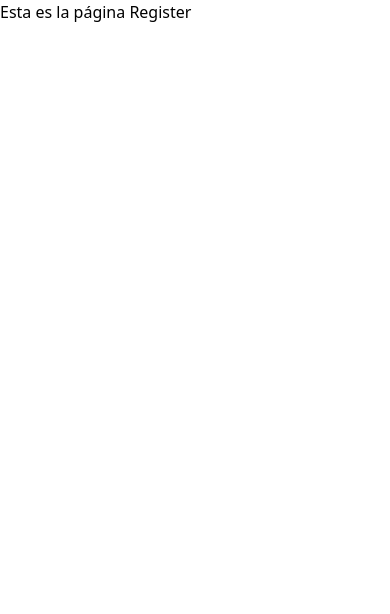
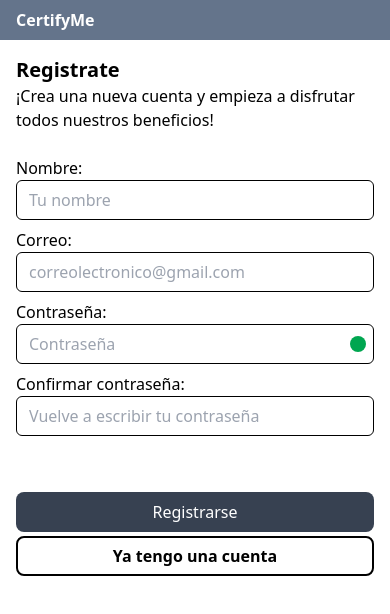
Before and after one commit to No-Country/s9-01-t-php-react, a React (Vite) app in the folder frontend/: page /register in a window 390 px wide. Shown: the top 614 px of the page. Built offline with nearby package versions, Linux system fonts and the light colour scheme; no server answers.

Commit message:
added component Register and httpRecuest file

```diff
--- a/frontend/src/pages/register.jsx
+++ b/frontend/src/pages/register.jsx
@@ -1,8 +1,182 @@
+import { useEffect, useState } from "react";
+import { postRequest } from "../services/httpRequest";
+import { useNavigate } from "react-router-dom";
+
 const Register = () => {
+  const [confirmPass, setConfirmPass] = useState("");
+  const [isVisiblePass, setIsVisiblePass] = useState("password");
+  const [isNotValid, setIsNotValid] = useState(true);
+  const [isLoading, setIsLoading] = useState(false);
+
+  const [userRegister, setUserRegister] = useState({
+    name: "",
+    email: "",
+    password: ""
+  });
+  const navigate = useNavigate();
+
+  const handleChange = e => {
+    setUserRegister({ ...userRegister, [e.target.id]: e.target.value });
+  };
+
+  const handleConfirmPassChange = e => {
+    setConfirmPass(e.target.value);
+    setIsNotValid(isValid());
+  };
+
+  const handleSubmit = e => {
+    e.preventDefault();
+
+    setUserRegister({
+      name: "",
+      email: "",
+      password: ""
+    });
+    registerUser();
+    setConfirmPass("");
+  };
+
+  const registerUser = async () => {
+    try {
+      setIsLoading(true);
+      let response = await postRequest(userRegister, "/api/v1/users");
+
+      const userRegitered = response?.data.user;
+      if (userRegitered?.name) {
+        let name = userRegitered.name;
+        let email = userRegitered.email;
+        setIsLoading(false);
+        alert(`${name} registrado exitosamente con e-mail ${email}`);
+        navigate("/login");
+      }
+    } catch (error) {
+      console.log(error);
+    }
+  };
+
+  const isValid = () => {
+    const password = userRegister.password;
+    if (password === "") return true;
+    if (password === confirmPass) return false;
+    return true;
+  };
+
+  useEffect(() => {
+    setIsNotValid(isValid());
+  }, [userRegister.password, confirmPass]);
+
   return (
-    <div>
-      <p>Esta es la página Register</p>
-    </div>
+    <>
+      <div className="flex items-center px-4 w-full h-10 bg-slate-500">
+        <p className="text-white font-bold">CertifyMe</p>
+      </div>
+      <div className="flex justify-center w-full min-h-screen md:min-h-full p-4">
+        <div className="w-full max-w-[25rem] md:border md:rounded-lg md:p-4">
+          <h1 className=" font-bold text-xl">Registrate</h1>
+          <p className=" text-base">
+            ¡Crea una nueva cuenta y empieza a disfrutar todos nuestros beneficios!
+          </p>
+          <form onSubmit={handleSubmit} className="flex flex-col justify-between w-full">
+            <div>
+              <div className="flex flex-col mt-4">
+                <label htmlFor="name" className="font-medium mt-2">
+                  Nombre:
+                </label>
+                <input
+                  type="text"
+                  id="name"
+                  value={userRegister.name}
+                  placeholder="Tu nombre"
+                  onChange={handleChange}
+                  className="w-full h-10 rounded-md border border-black 2 p-3 focus:outline-none focus:border-2"
+                  required
+                />
+              </div>
+
+              <div className="flex flex-col">
+                <label htmlFor="email" className="font-medium mt-2">
+                  Correo:
+                </label>
+                <input
+                  type="email"
+                  id="email"
+                  value={userRegister.email}
+                  placeholder="correolectronico@gmail.com"
+                  onChange={handleChange}
+                  className="w-full h-10 rounded-md border border-black p-3 focus:outline-none focus:border-2"
+                  required
+                />
+              </div>
+
+              <div className="flex flex-col">
+                <label htmlFor="password" className="font-medium mt-2">
+                  Contraseña:
+                </label>
+                <div className=" relative">
+                  <input
+                    type={isVisiblePass}
+                    id="password"
+                    value={userRegister.password}
+                    placeholder="Contraseña"
+                    onChange={handleChange}
+                    className="w-full h-10 rounded-md border border-black p-3 focus:outline-none focus:border-2"
+                    required
+                  />
+                  {isVisiblePass === "password" ? (
+                    <div
+                      className="absolute w-4 h-4 bg-green rounded-full top-3 right-2 text-xl cursor-pointer"
+                      onClick={() => setIsVisiblePass("text")}
+                    />
+                  ) : (
+                    <div
+                      className="absolute w-4 h-4 bg-red rounded-full top-3 right-2 text-xl cursor-pointer"
+                      onClick={() => setIsVisiblePass("password")}
+                    />
+                  )}
+                </div>
+              </div>
+
+              <div className="flex flex-col">
+                <label htmlFor="confirmPass" className="font-medium mt-2">
+                  Confirmar contraseña:
+                </label>
+                <input
+                  type={isVisiblePass}
+                  id="confirmPass"
+                  value={confirmPass}
+                  placeholder="Vuelve a escribir tu contraseña"
+                  onChange={handleConfirmPassChange}
+                  className="w-full h-10 rounded-md border border-black p-3 focus:outline-none focus:border-2"
+                />
+              </div>
+            </div>
+            <div className="flex flex-col w-full mt-10">
+              <button
+                type="submit"
+                disabled={isNotValid}
+                className={`w-full h-10 ${
+                  isNotValid ? "bg-gray-700" : " bg-blue-500"
+                } text-white p-2  rounded-lg mt-4`}
+              >
+                {isLoading ? (
+                  <div className="flex items-center justify-center">
+                    <div className="border-2 border-white border-t-ligthblue rounded-full w-5 h-5 animate-spin"></div>
+                  </div>
+                ) : (
+                  "Registrarse"
+                )}
+              </button>
+              <button
+                type="submit"
+                className={` flex items-center justify-center w-full h-10 border-2 border-black text-black p-2 font-bold rounded-lg mt-1`}
+              >
+                Ya tengo una cuenta
+              </button>
+            </div>
+          </form>
+        </div>
+      </div>
+    </>
   );
 };
 
--- /dev/null
+++ b/frontend/src/services/httpRequest.js
@@ -0,0 +1,54 @@
+import axios from "axios";
+// import { useLocalStorage } from "../hooks/useLocalStorage";
+
+const URL = import.meta.env.VITE_API_URL;
+
+const getToken = () => {
+  const { token } = localStorage.getItem("auth") || "";
+  const Authorization = token && `Bearer ${token}`;
+  return Authorization;
+};
+
+export const postRequest = async (dataSend, endpoint) => {
+  try {
+    const { data } = await axios.post(URL + endpoint, dataSend, {
+      headers: {
+        "Content-Type": "application/json",
+        Accept: "application/json",
+        Authorization: getToken()
+      }
+    });
+
+    return data;
+  } catch (error) {
+    if (axios.isAxiosError(error)) {
+      throw new Error(error.message);
+    } else {
+      console.log(error);
+      return "An unexpected error occurred";
+    }
+  }
+};
+
+export const getRequest = async endpoint => {
+  try {
+    const { data } = await axios.get(URL + endpoint, {
+      headers: {
+        "Content-Type": "application/json",
+        Accept: "application/json",
+        Authorization: getToken()
+      }
+    });
+
+    return data;
+  } catch (error) {
+    if (axios.isAxiosError(error)) {
+      console.log("error message: ", error.message);
+
+      throw new Error(error.message);
+    } else {
+      console.log("unexpected error: ", error);
+      return "An unexpected error occurred";
+    }
+  }
+};
```
